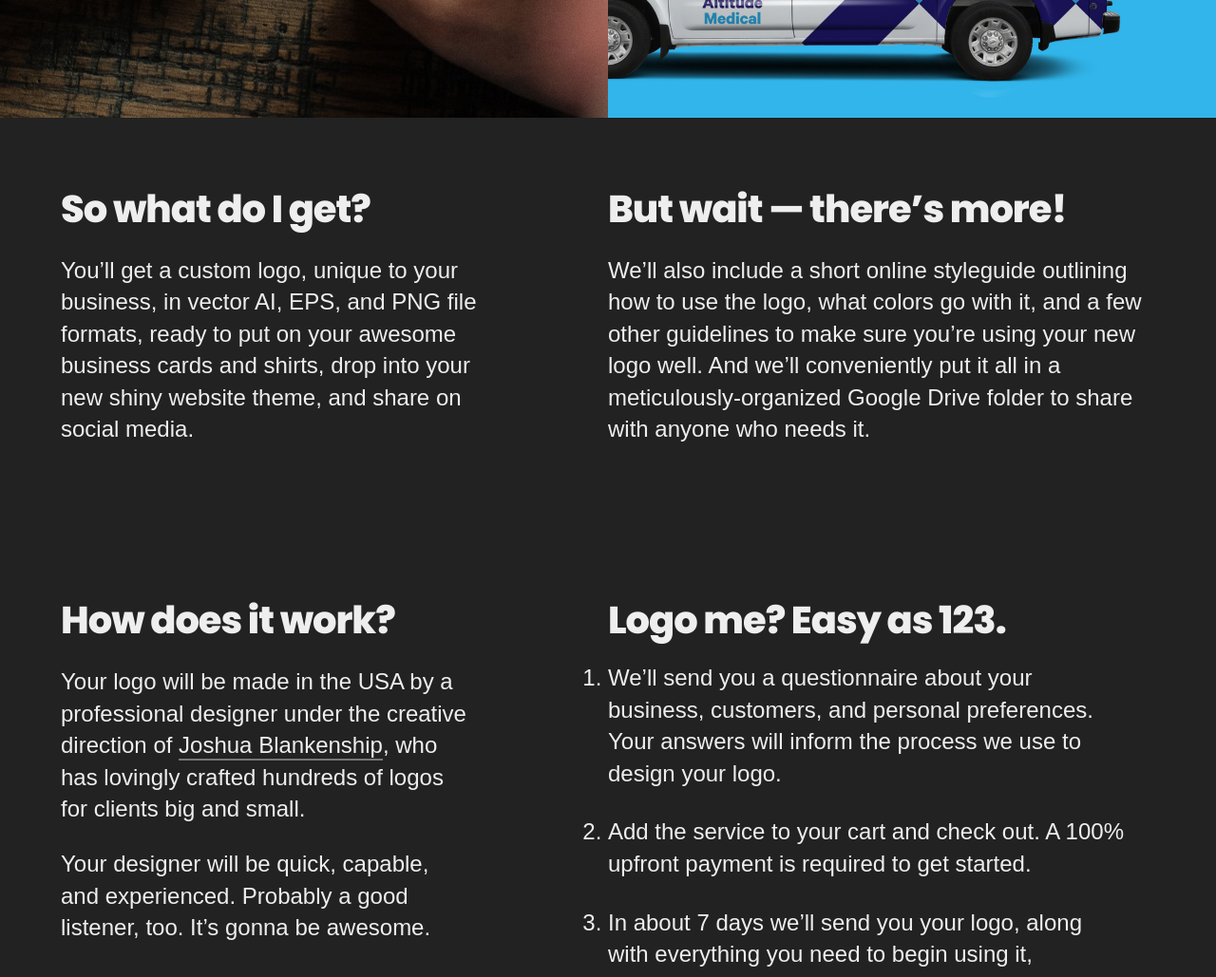
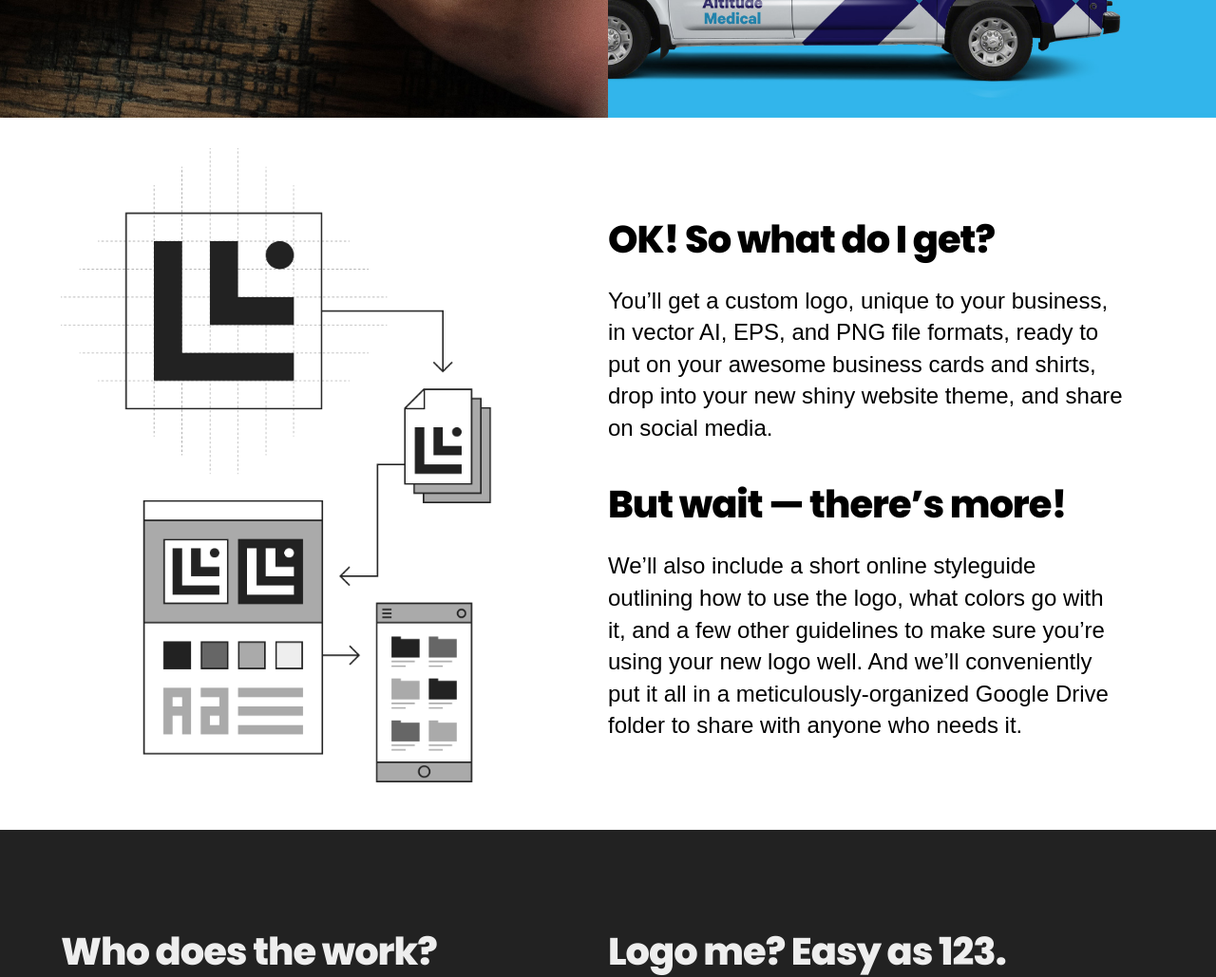
Before and after one commit to blankenship/logoland, a plain HTML site: page dev.html in a window 1280 px wide. Shown: the part 3140-4169 px from the top of the page at 95% size. Drawn offline with Linux system fonts and the light colour scheme; a script that the page names is missing.

Commit message:
dev layouts

```diff
--- a/dev.html
+++ b/dev.html
@@ -73,7 +73,7 @@
 			<img src="@images/logos.blueoaks.png" alt="Blueoaks Church">
 		</figure>
 
-		<h2 class="center">And then do things like this...</h2>
+		<h2 class="center">And then do stuff like this...</h2>
 	</section>
 
 	<figure class="mocks">
@@ -84,20 +84,22 @@
 		</figure>
 	</section>
 
-	<section class="dark">
-		<div>
-			<h3>So what do I get?</h3>
+	<section class="light">
+		<aside id="flow">
+			<img src="@images/logoland.flow.png" alt="LogoLand.biz Process">
+		</aside>
+		<main>
+			<h3>OK! So what do I get?</h3>
 			<p>You&rsquo;ll get a custom logo, unique to your business, in vector AI, EPS, and PNG file formats, ready to put on your awesome business cards and shirts, drop into your new shiny website theme, and share on social media.</p>
-		</div>
-		<div>
+
 			<h3>But wait &mdash; there&rsquo;s&nbsp;more!</h3>
 			<p>We&rsquo;ll also include a short online styleguide outlining how to use the logo, what colors go with it, and a few other guidelines to make sure you&rsquo;re using your new logo well. And we&rsquo;ll conveniently put it all in a meticulously-organized Google Drive folder to share with anyone who needs it.</p>
-		</div>
+		</main>
 	</section>
 
 	<section class="dark">
 		<main>
-			<h3>How does it work?</h3>
+			<h3>Who does the work?</h3>
 			<p>Your logo will be made in the USA by a professional designer under the creative direction of <a href="http://twitter.com/blankenship">Joshua Blankenship</a>, who has lovingly crafted hundreds of logos for clients big and small.</p>
 			<p>Your designer will be quick, capable, and experienced. Probably a good listener, too. It&rsquo;s gonna be awesome.</p>
 		</main>
```
